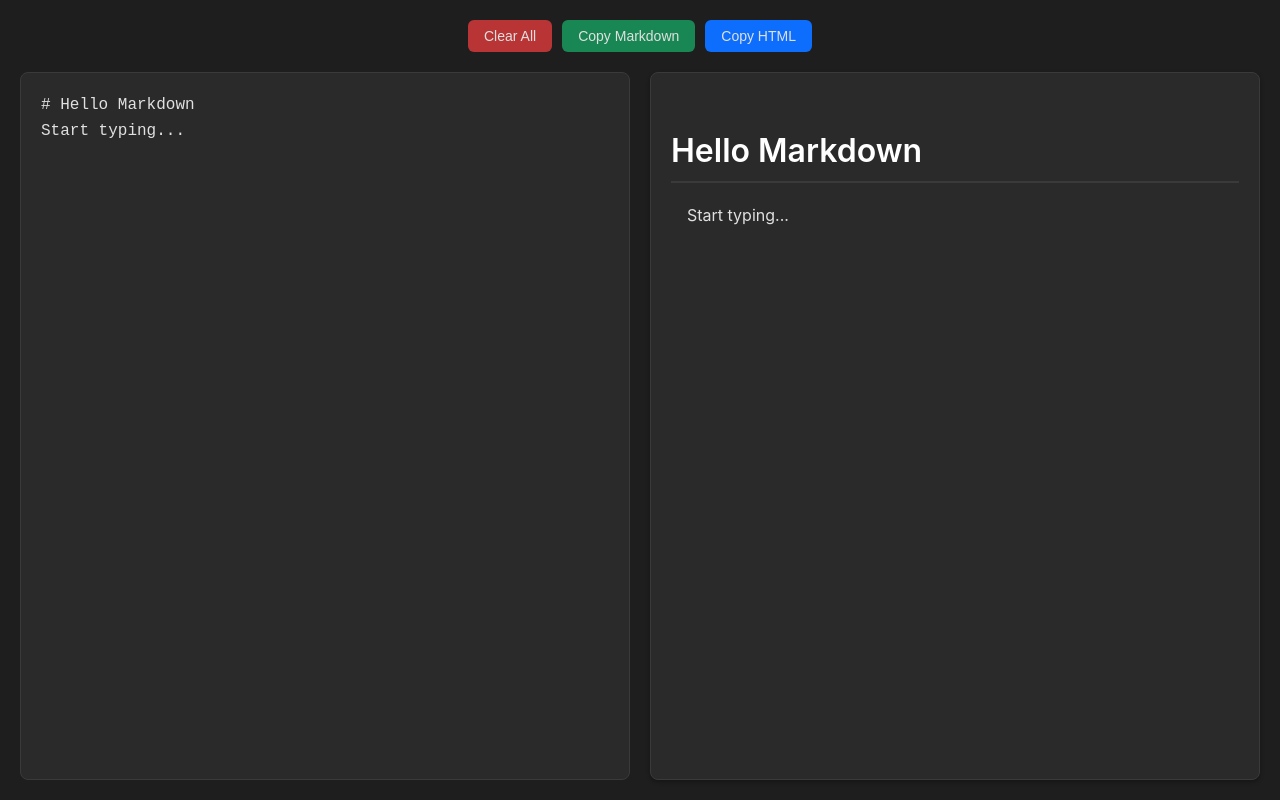
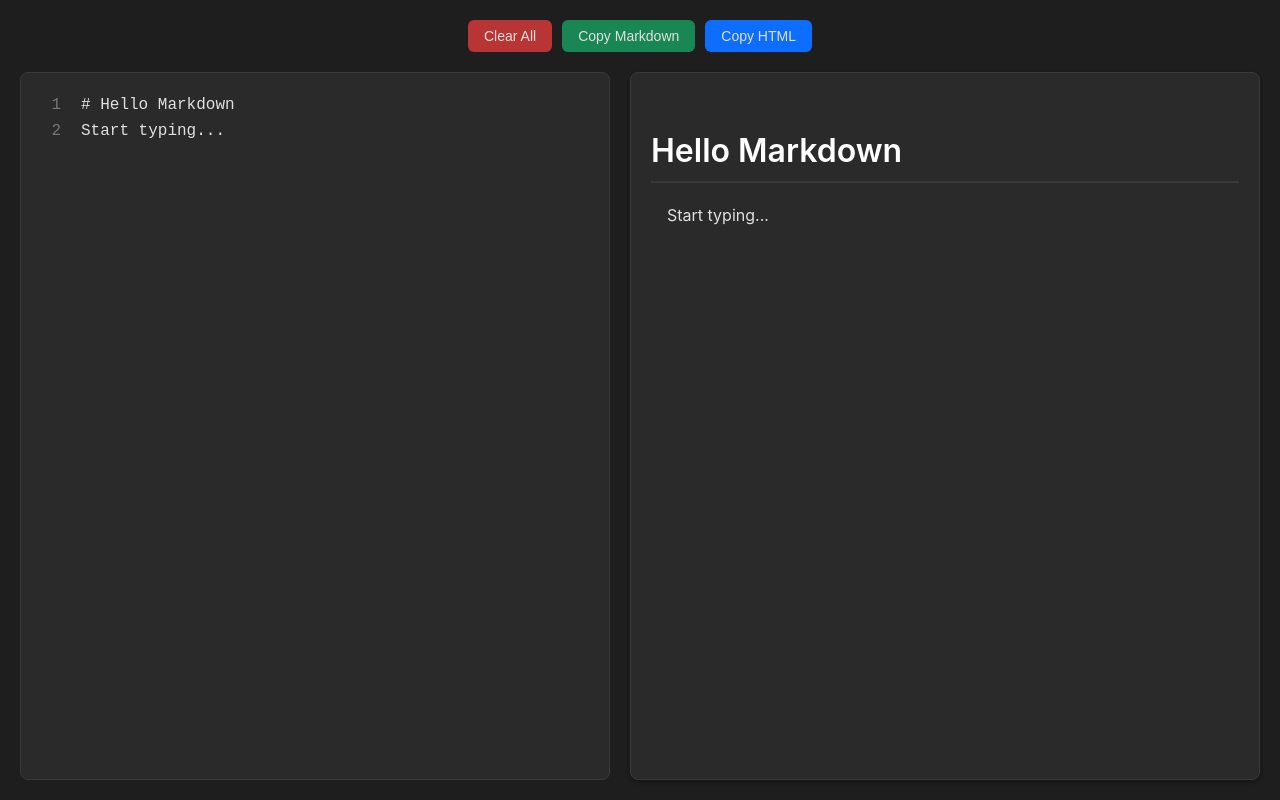
Before and after one commit to y0hannes/markdown-editor, a React (Vite) app: page / in a window 1280 px wide. Built offline with nearby package versions, Linux system fonts and the light colour scheme.

Commit message:
feat(UX): Add line numbers to the design

```diff
--- a/src/App.css
+++ b/src/App.css
@@ -6,7 +6,7 @@
 }
 
 body {
-  font-family: "Inter", -apple-system, BlinkMacSystemFont, "Segoe UI", Roboto,
+  font-family: 'Inter', -apple-system, BlinkMacSystemFont, 'Segoe UI', Roboto,
     sans-serif;
   background-color: #1e1e1e;
   color: #e0e0e0;
@@ -73,7 +73,7 @@ body {
   line-height: 1.6;
   border: 1px solid #3a3a3a;
   border-radius: 8px;
-  font-family: "Fira Code", monospace;
+  font-family: 'Fira Code', monospace;
   color: #e0e0e0;
   background-color: #2a2a2a;
   outline: none;
@@ -162,7 +162,7 @@ body {
   color: #f1f1f1;
   padding: 0.2em 0.4em;
   border-radius: 4px;
-  font-family: "Fira Code", monospace;
+  font-family: 'Fira Code', monospace;
   font-size: 0.9em;
 }
 
@@ -274,3 +274,44 @@ body {
 .interaction button:nth-child(3):hover {
   background-color: #0b5ed7;
 }
+
+.editor-wrapper {
+  position: relative;
+  display: flex;
+  font-family: 'Fira Code', monospace;
+  border: 1px solid #3a3a3a;
+  border-radius: 8px;
+  background-color: #2a2a2a;
+  overflow: hidden;
+  flex: 1;
+  min-height: 500px;
+}
+
+.line-numbers {
+  width: 40px;
+  background-color: #2a2a2a;
+  color: #777;
+  padding: 20px 0 20px 10px;
+  text-align: right;
+  user-select: none;
+  line-height: 1.6;
+  overflow: hidden;
+}
+
+.line-numbers > div {
+  height: 1.6em;
+}
+
+.editor-wrapper .editor {
+  flex: 1;
+  padding: 20px;
+  border: none;
+  background: transparent;
+  color: #e0e0e0;
+  font-size: 16px;
+  line-height: 1.6;
+  resize: none;
+  outline: none;
+  height: 100%;
+  overflow: auto;
+}
--- a/src/App.tsx
+++ b/src/App.tsx
@@ -44,11 +44,27 @@ const App: React.FC = () => {
       </div>
 
       <div className='main'>
-        <textarea
-          className='editor'
-          value={markdown}
-          onChange={(e) => setMarkdown(e.target.value)}
-        />
+        <div className='editor-wrapper'>
+          <div className='line-numbers' aria-hidden='true'>
+            {markdown.split('\n').map((_, index) => (
+              <div key={index}>{index + 1}</div>
+            ))}
+          </div>
+          <textarea
+            className='editor'
+            value={markdown}
+            onChange={(e) => setMarkdown(e.target.value)}
+            onScroll={(e) => {
+              const gutter = document.querySelector(
+                '.line-numbers'
+              ) as HTMLDivElement;
+              if (gutter) {
+                gutter.scrollTop = (e.target as HTMLTextAreaElement).scrollTop;
+              }
+            }}
+          />
+        </div>
+
         <div
           className='preview'
           dangerouslySetInnerHTML={{ __html: marked(markdown) }}
```
